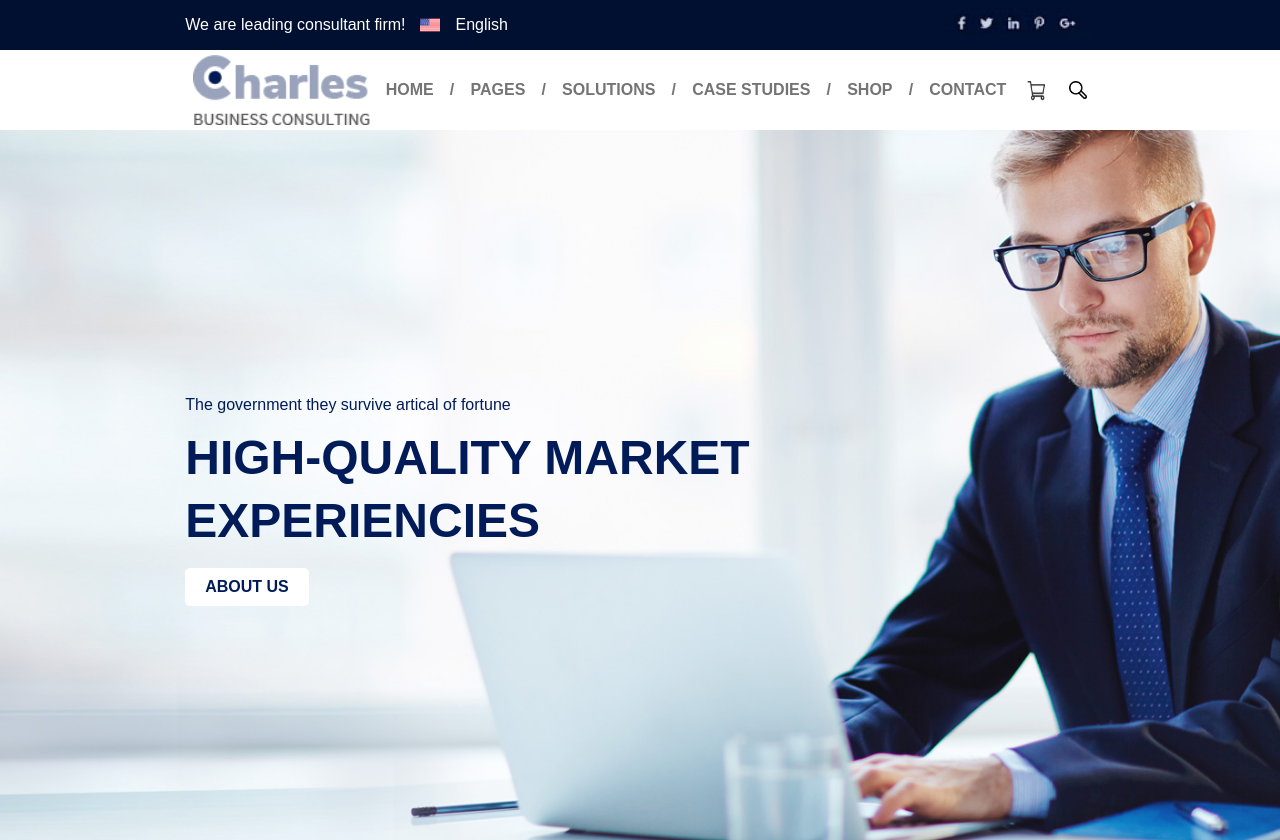
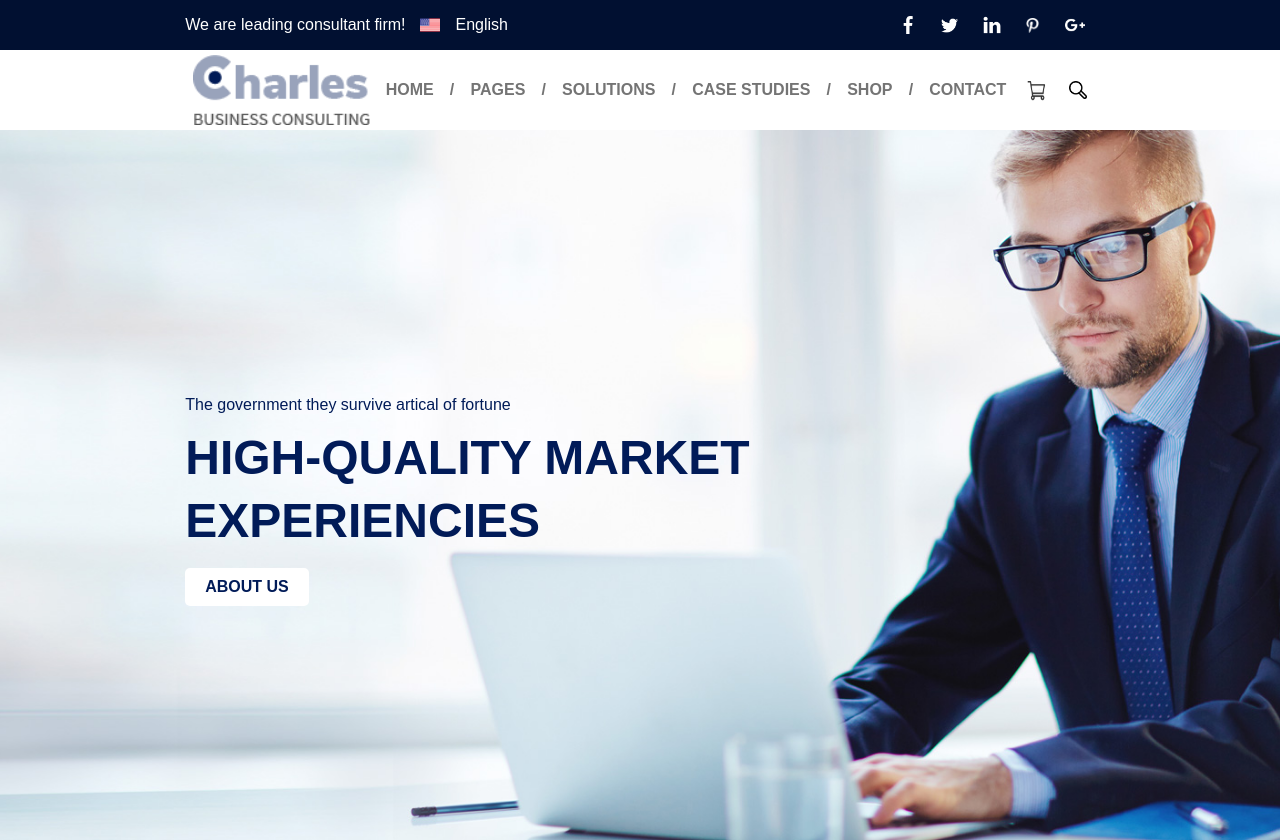
Before and after one commit to JOMI1010/proyecto-business, a plain HTML site: page index.html in a window 1280 px wide. Shown: the top 840 px of the page. Drawn offline with Linux system fonts and the light colour scheme.

Commit message:
Refactor code structure for improved readability and maintainability

```diff
--- a/index.html
+++ b/index.html
@@ -16,8 +16,12 @@
             <p>English</p>
           </div>
 
-          <div>
-            <img src="imgs/redes.png" alt="redes" />
+          <div class="logos">
+            <img src="imgs/facebook.png" alt="redes" width="18"/>
+            <img src="imgs/twitter.png" alt="redes" width="17"/>
+            <img src="imgs/linkedin.png" alt="redes" width="18"/>
+            <img src="imgs/pinterest.png" alt="redes" width="15"/>
+            <img src="imgs/google-plus.png" alt="redes" width="20"/>
           </div>
         </div>
 
--- a/styles.css
+++ b/styles.css
@@ -115,3 +115,11 @@ button {
     padding-top: 65px ;
     height: 50px;
 }
+
+.logos {
+}
+.logos img {
+    margin: 0 10px;
+    vertical-align: middle;
+    cursor: pointer;
+}
```
Also changed, not shown: imgs/facebook.png (added), imgs/google-plus.png (added), imgs/linkedin.png (added), imgs/pinterest.png (added), imgs/twitter.png (added).
